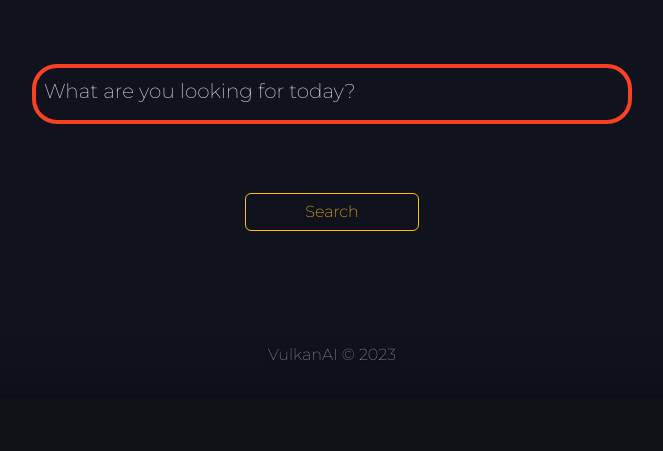
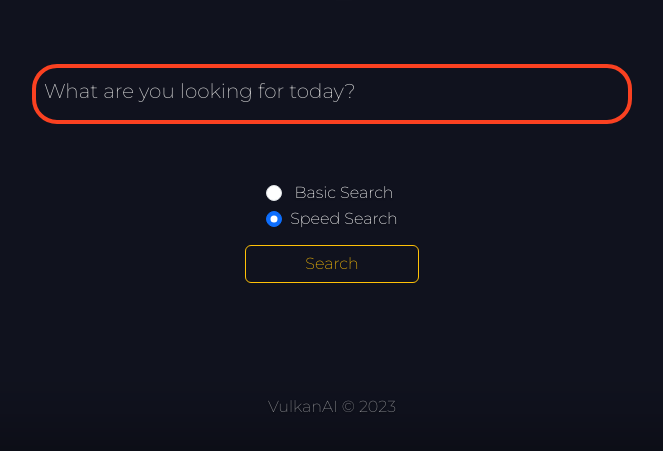
Before and after one commit to Me-MyselfAndI/VulkanAI, a Flask app: page /views/format-search in a window 1280 px wide. Shown: the part 688-1139 px from the top of the page, without its empty margins (308-971 px from the left). Before the commit the page ends 1048 px from the top, so only its background shows below. Run offline with Flask 3, Linux system fonts and the light colour scheme; parts of the project's set-up code (start-up, migrations or seed data) failed here and were passed over.

Commit message:
Choose between basic and speed search

```diff
--- a/ui/static/script.js
+++ b/ui/static/script.js
@@ -7,6 +7,9 @@ getXmlHttpRequestObject = function () {
     }
     return xhr;
 };
+
+let searchType = "speed";
+
 //Hide loader after page has loaded
 function hideLoader() {
     document.getElementById('loader').style.visibility = 'hidden';
@@ -38,6 +41,7 @@ function sendToNewPage() {
     }
 }
 
+//Send data to Python
 document.getElementById("search-button").addEventListener("click", function(event) {
     xhr = null;
 
@@ -45,13 +49,14 @@ document.getElementById("search-button").addEventListener("click", function(even
     let inputValue = document.getElementById("search-input").value;//If using input field use 'document.getElementById("search-input")[0].value'
     console.log(inputValue);
     console.log(prefWebsite)
+    console.log(searchType)
 
     xhr = getXmlHttpRequestObject();
     xhr.onreadystatechange = sendToNewPage;
     xhr.open("POST", "http://127.0.0.1:8000/views/search-result", true);
     xhr.setRequestHeader("Content-Type", "application/json;charset=UTF-8");
     // Send the request over the network
-    xhr.send(JSON.stringify({"data": inputValue, "pref-website": prefWebsite}));
+    xhr.send(JSON.stringify({"data": inputValue, "pref-website": prefWebsite, "search-type": searchType}));
 });
 
 //Make search bar grow in height as user keeps typing into it
@@ -86,3 +91,16 @@ $('textarea').on({
         if(e.which === 8 && text.length % 50 === 0 && text.length > 30) $(this).css('height', '-=' + 20 + 'px');
     }
 });
+
+//Send what type of search user is using
+$("#speed").click(function(){
+    if($('input[type=radio]:checked').length > 0){
+       searchType = "speed";
+    }
+})
+
+$("#basic").click(function(){
+    if($('input[type=radio]:checked').length > 0){
+       searchType = "basic";
+    }
+})
--- a/ui/static/style.css
+++ b/ui/static/style.css
@@ -89,3 +89,8 @@ Limits the spread of everything, might be needed later
   #pref-website {
     margin-bottom: 3%;
   }
+
+  #search-type {
+    color: white;
+    margin: 0 auto;
+  }
--- a/ui/static/templatestyle.css
+++ b/ui/static/templatestyle.css
@@ -43,9 +43,9 @@
   margin: auto;
 }
 
-/*body {
+body {
   background-color: #1c1e21;
-}*/
+}
 
 h1 {
   margin-top: 3%;
--- a/ui/templates/index.html
+++ b/ui/templates/index.html
@@ -70,6 +70,22 @@
             <!--<input type="text" class="input" id="search-input" name="txt" placeholder="Go Wild...">-->
         </form>
     </div>
+      <!--Speed/Basic Checkmark-->
+      <div id="search-type">
+        <div class="form-check">
+          <input class="form-check-input" type="radio" name="flexRadioDefault" id="basic">
+          <label class="form-check-label" for="flexRadioDefault1">
+            Basic Search
+          </label>
+        </div>
+        <div class="form-check">
+          <input class="form-check-input" type="radio" name="flexRadioDefault" id="speed" checked>
+          <label class="form-check-label" for="flexRadioDefault2">
+            Speed Search
+          </label>
+        </div>
+      </div>
+
       <button type="click" id="search-button" class="btn btn-outline-warning">Search</button>
 
     <footer class="mt-auto text-white-50">
--- a/ui/views.py
+++ b/ui/views.py
@@ -42,6 +42,8 @@ def search_result():
         received_data = request.get_json()
         print(f"received data: {received_data['data']}")
         print(f"Prefered Website: {received_data['pref-website']}")
+        print(f"Search Method:  {received_data['search-type']}")
+        searching_type = received_data['search-type']
         formatted_search = gpt_engine.get_response(
             "Reformat this text into a searchable query: " + str(received_data["data"]))
         print(f"Formatted Search: {formatted_search}")
```
